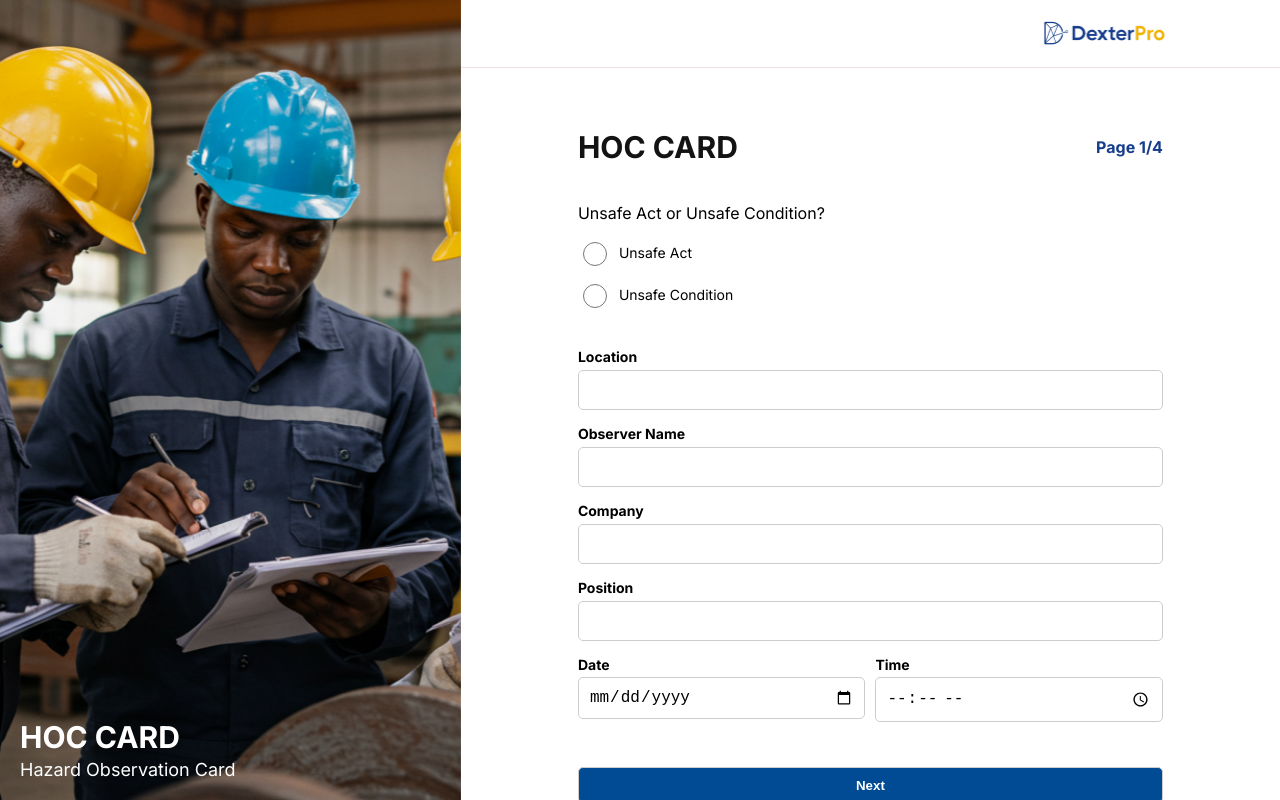
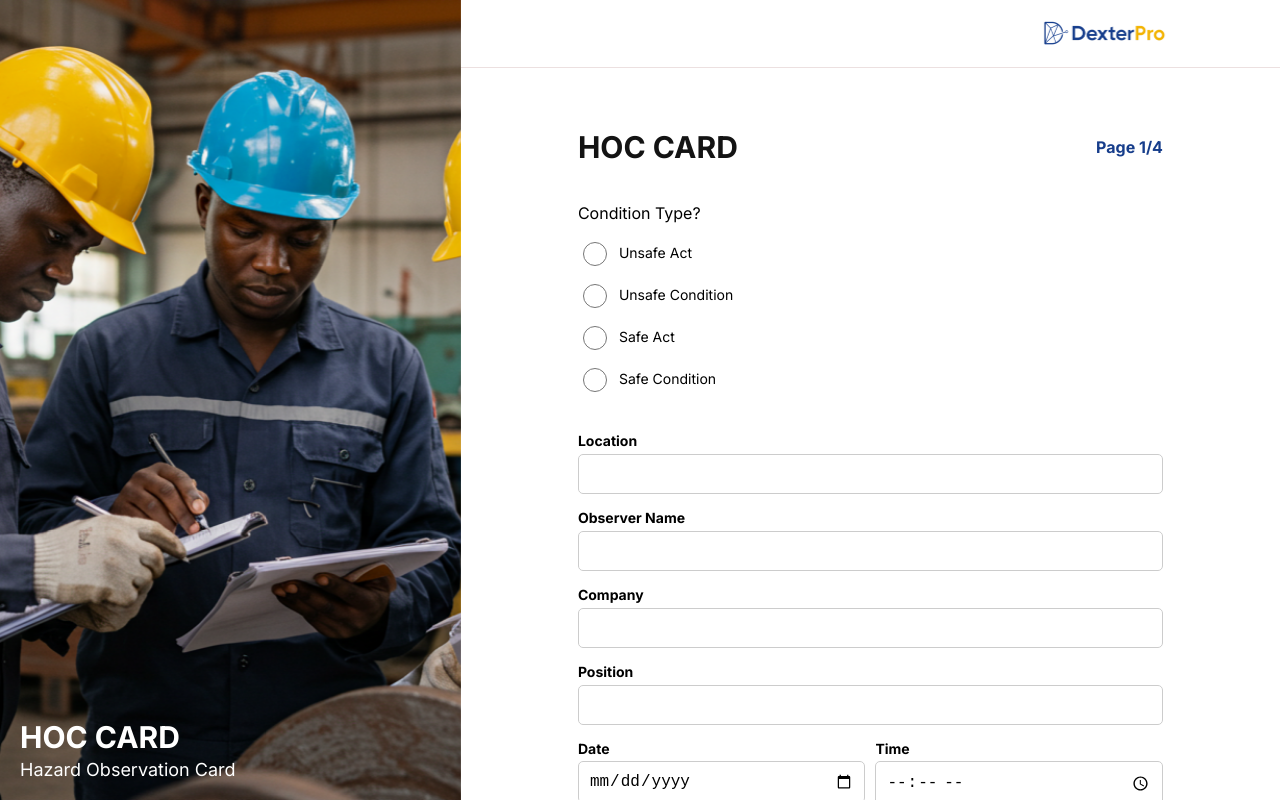
Before and after one commit to Dexter-pro-web/DexterPro-Limited-HOC-form, a React (Create React App) app: page / in a window 1280 px wide. Built offline with nearby package versions, Linux system fonts and the light colour scheme.

Commit message:
added safe acts and safe condition, removed alert, cleaned up redundant code

```diff
--- a/api/submit.js
+++ b/api/submit.js
@@ -60,7 +60,7 @@ export default async function handler(req, res) {
   }
 
   const {
-    unsafe,
+    condition,
     location,
     observerName,
     company,
@@ -132,7 +132,7 @@ export default async function handler(req, res) {
           <table style="width: 100%; border-collapse: collapse;">
             <tr style="border-bottom: 1px solid #ddd;">
               <td style="padding: 10px; font-weight: bold; width: 30%;">Type:</td>
-              <td style="padding: 10px;">${escapeHtml(unsafe)}</td>
+              <td style="padding: 10px;">${escapeHtml(condition)}</td>
             </tr>
             <tr style="border-bottom: 1px solid #ddd;">
               <td style="padding: 10px; font-weight: bold;">Location:</td>
--- a/src/components/Main.js
+++ b/src/components/Main.js
@@ -9,7 +9,7 @@ export default function Main() {
   const [status, setStatus] = useState('');
   const [isSubmitting, setIsSubmitting] = useState(false);
   const [formData, setFormData] = useState({
-    unsafe: '',
+    condition: '',
     location: '',
     observerName: '',
     company: '',
@@ -33,22 +33,6 @@ export default function Main() {
 
   const handleChange = e => {
     const { name, value, type, checked } = e.target;
-
-    if (name === 'otherCausalFactors') {
-      setFormData({
-        ...formData,
-        otherCausalFactors: value,
-      });
-      return;
-    }
-
-    if (name === 'otherLifeSavingRules') {
-      setFormData({
-        ...formData,
-        otherLifeSavingRules: value,
-      });
-      return;
-    }
 
     if (type === 'checkbox') {
       if (name === 'lifeSavingRules') {
@@ -92,8 +76,8 @@ export default function Main() {
     const errors = {};
 
     if (step === 1) {
-      if (!formData.unsafe) {
-        errors.unsafe = 'Please select an unsafe act or condition.';
+      if (!formData.condition) {
+        errors.condition = 'Please select a condition type.';
       }
       if (!formData.location) {
         errors.location = 'Location is required.';
@@ -109,6 +93,13 @@ export default function Main() {
       }
       if (!formData.date) {
         errors.date = 'Date is required.';
+      } else {
+        const selectedDate = new Date(formData.date);
+        const today = new Date();
+        today.setHours(23, 59, 59, 999);
+        if (selectedDate > today) {
+          errors.date = 'You cannot select a future date.';
+        }
       }
       if (!formData.time) {
         errors.time = 'Time is required.';
@@ -220,21 +211,6 @@ export default function Main() {
 
       // 1. Upload file to Vercel Blob if present
       if (formData.stopWorkEvidence) {
-        const MAX_FILE_SIZE = 5 * 1024 * 1024;
-        if (formData.stopWorkEvidence.size > MAX_FILE_SIZE) {
-          toast.error('File must be less than 5MB.');
-          setIsSubmitting(false);
-          setStatus('');
-          return;
-        }
-
-        if (!formData.stopWorkEvidence.type.startsWith('image/')) {
-          toast.error('Please upload an image file.');
-          setIsSubmitting(false);
-          setStatus('');
-          return;
-        }
-
         setStatus('Uploading attachment...');
         const newBlob = await upload(formData.stopWorkEvidence.name, formData.stopWorkEvidence, {
           access: 'public',
@@ -246,7 +222,7 @@ export default function Main() {
       // 2. Send form data + image URL to backend
       setStatus('Sending message...');
       const formPayload = {
-        unsafe: formData.unsafe,
+        condition: formData.condition,
         location: formData.location,
         observerName: formData.observerName,
         company: formData.company,
@@ -324,27 +300,47 @@ export default function Main() {
             <form onSubmit={handleSubmit}>
               {step === 1 && (
                 <>
-                  <p>Unsafe Act or Unsafe Condition?</p>
+                  <p>Condition Type?</p>
                   <div className="radio-group">
                     <div className="radio-item">
                       <input
                         type="radio"
-                        name="unsafe"
-                        value="act"
-                        checked={formData.unsafe === 'act'}
+                        name="condition"
+                        value="unsafe-act"
+                        checked={formData.condition === 'unsafe-act'}
                         onChange={handleChange}
                       />
-                      <label htmlFor="act">Unsafe Act</label>
+                      <label htmlFor="unsafe-act">Unsafe Act</label>
                     </div>
                     <div className="radio-item">
                       <input
                         type="radio"
-                        name="unsafe"
-                        value="condition"
-                        checked={formData.unsafe === 'condition'}
+                        name="condition"
+                        value="unsafe-condition"
+                        checked={formData.condition === 'unsafe-condition'}
                         onChange={handleChange}
                       />
-                      <label htmlFor="condition">Unsafe Condition</label>
+                      <label htmlFor="unsafe-condition">Unsafe Condition</label>
+                    </div>
+                    <div className="radio-item">
+                      <input
+                        type="radio"
+                        name="condition"
+                        value="safe-act"
+                        checked={formData.condition === 'safe-act'}
+                        onChange={handleChange}
+                      />
+                      <label htmlFor="safe-act">Safe Act</label>
+                    </div>
+                    <div className="radio-item">
+                      <input
+                        type="radio"
+                        name="condition"
+                        value="safe-condition"
+                        checked={formData.condition === 'safe-condition'}
+                        onChange={handleChange}
+                      />
+                      <label htmlFor="safe-condition">Safe Condition</label>
                     </div>
                   </div>
 
@@ -371,19 +367,7 @@ export default function Main() {
                         type="date"
                         name="date"
                         value={formData.date}
-                        onChange={e => {
-                          const selectedDate = new Date(e.target.value);
-                          const today = new Date();
-
-                          if (e.target.value !== '') {
-                            if (selectedDate > today) {
-                              alert('You cannot select a future date.');
-                              e.target.value = today.toISOString().split('T')[0];
-                            } else {
-                              handleChange(e);
-                            }
-                          }
-                        }}
+                        onChange={handleChange}
                         max={new Date().toISOString().split('T')[0]}
                         onClick={e => e.target.showPicker()}
                       />
```
